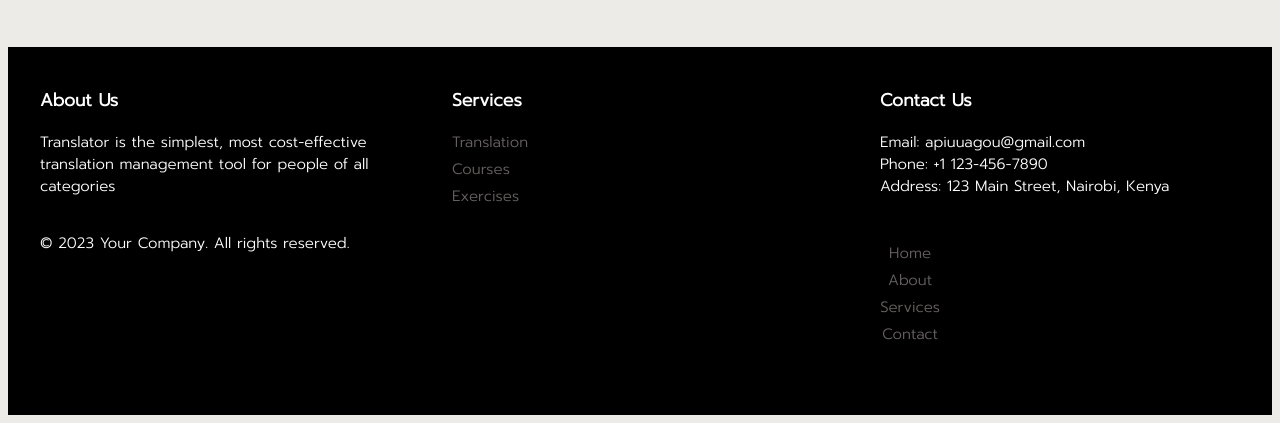
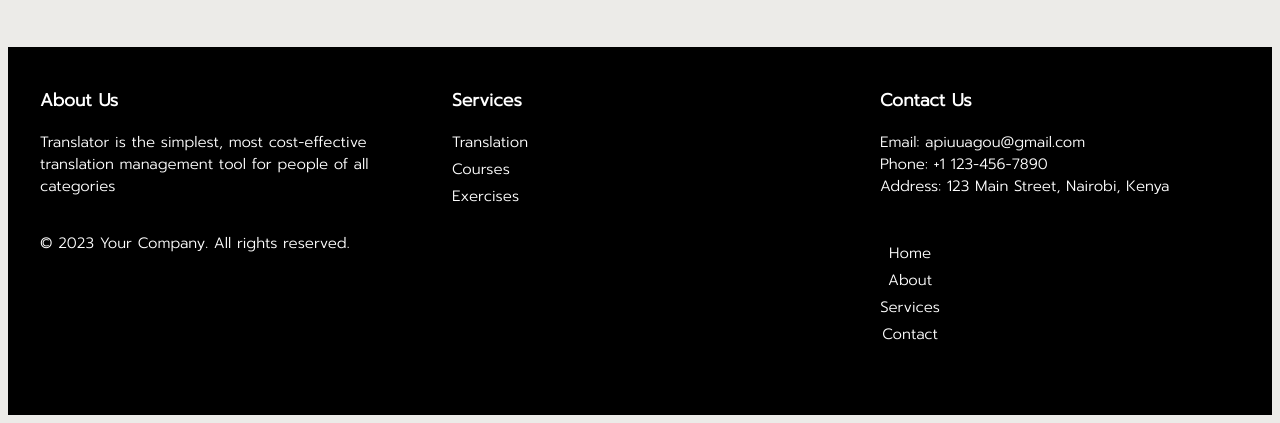
Before and after one commit to apiu-mary/mylanguagetranslator, a plain HTML site: page index.html in a window 1280 px wide. Shown: the part 950-1373 px from the top of the page. Drawn offline with Linux system fonts and the light colour scheme.

Commit message:
second commit

```diff
--- a/style.css
+++ b/style.css
@@ -106,6 +106,7 @@
 
   .navbar-links li {
     margin-right: 10px;
+    /* color: white; */
   }
 
   .navbar-links li:last-child {
@@ -195,6 +196,7 @@
     margin-top: 10px;
     padding: 0;
     margin-right: 300px;
+    color: white;
   }
 
   .footer-links li {
@@ -203,7 +205,7 @@
 
   .footer-links li a {
     text-decoration: none;
-    color: #686262;
+    color: white;
   }
 
   .footer-links li a:hover {
```
